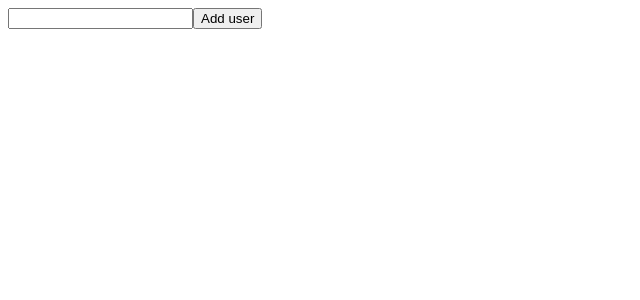
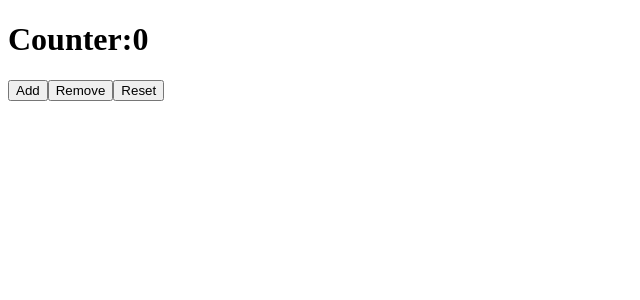
Before and after one commit to danycnc/repo-react-exercises, a React (Create React App) app in the folder react-exercises/: page / in a window 1280 px wide. Shown: the top 300 px of the page, without its empty margins (0-640 px from the left). Built offline with nearby package versions, Linux system fonts and the light colour scheme.

Commit message:
svolto customHook.01

```diff
--- a/react-exercises/src/App.js
+++ b/react-exercises/src/App.js
@@ -12,19 +12,11 @@ import TodoList from './TodoList';
 import UncontrolledLogin from './UncontrolledLogin';
 import Welcome from './Welcome';
 
-const onLogin = (state) => {
-  return console.log(state);
-};
-
-const onCounterChange = (currentValue) => {
-  console.log(`Currunt valus is ${currentValue}`);
-};
-
 class App extends Component {
   render() {
     return (
       <div>
-        <GithubUserList />
+        <Counter />
       </div>
     );
   }
--- a/react-exercises/src/Counter.js
+++ b/react-exercises/src/Counter.js
@@ -1,18 +1,14 @@
-import { useState, useEffect } from 'react';
-const Counter = () => {
-  const [count, setCount] = useState(0);
-
-  useEffect(() => {
-    const interval = setInterval(() => {
-      setCount((c) => c + 1);
-    }, 1000);
-
-    return () => clearInterval(interval);
-  }, []);
+import { useCounter } from './useCounter';
+const Counter = ({ initialValue = 0 }) => {
+  const { counter, onIncrement, onDecrement, onReset } =
+    useCounter(initialValue);
 
   return (
     <div>
-      <h1>{count}</h1>
+      <h1>Counter:{counter}</h1>
+      <button onClick={onIncrement}>Add</button>
+      <button onClick={onDecrement}>Remove</button>
+      <button onClick={onReset}>Reset</button>
     </div>
   );
 };
--- /dev/null
+++ b/react-exercises/src/useCounter.js
@@ -0,0 +1,24 @@
+import { useState } from 'react';
+
+export function useCounter(initialValue = 0) {
+  const [counter, setCounter] = useState(initialValue);
+
+  const handleCounterIncrement = () => {
+    setCounter((c) => c + 1);
+  };
+  const handleCounterDecrement = () => {
+    setCounter((c) => c - 1);
+  };
+  const handleCounterReset = () => {
+    setCounter(initialValue);
+  };
+
+  return {
+    counter: counter,
+    onIncrement: handleCounterIncrement,
+    onDecrement: handleCounterDecrement,
+    onReset: handleCounterReset,
+  };
+}
+
+export default useCounter;
```
